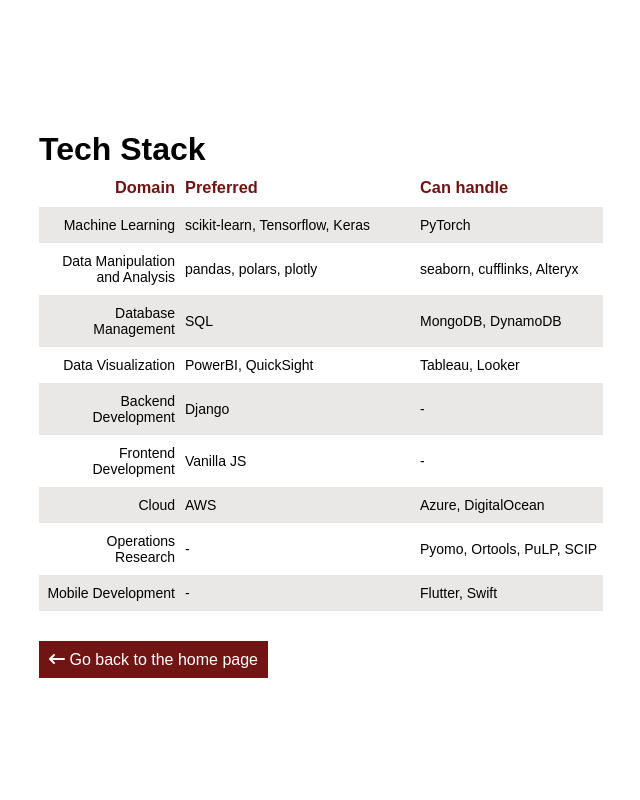
After one commit to mpospirit/cgcom, a Django app: template core/templates/techstack.html in a window 1280 px wide. The commit adds this page. Shown: the whole page, without its empty margins (319-959 px from the left). Run offline with Django 4.2, Linux system fonts and the light colour scheme; the template is opened without the code that fills it, so the values that code supplies are empty; some libraries are stand-ins or nearby versions.

Commit message:
Created bash script for environment variables and added Tech Stack

```diff
--- a/core/templates/about.html
+++ b/core/templates/about.html
@@ -10,7 +10,7 @@
     <script src="https://kit.fontawesome.com/ac3cf26ac3.js" crossorigin="anonymous"></script>
     <link rel="icon" type="image/x-icon" href="{% static 'img/favicon.png' %}">
 
-    <title>Çağrı Gökpunar - Blog</title>
+    <title>Çağrı Gökpunar - About</title>
     <meta name="description" content="Çağrı Gökpunar's personal website.">
     <meta name="keywords" content="Çağrı Gökpunar, Çağrı, Gökpunar, cagrigokpunar, cagri, gokpunar, cagri gokpunar">
     <meta name="author" content="Çağrı Gökpunar">
--- /dev/null
+++ b/core/templates/techstack.html
@@ -0,0 +1,104 @@
+{% load static %}
+
+<!DOCTYPE html>
+<html lang="en">
+
+<head>
+    <meta charset="UTF-8">
+    <meta name="viewport" content="width=device-width, initial-scale=1.0">
+    <link rel="stylesheet" href="{% static 'css/style.css' %}">
+    <script src="https://kit.fontawesome.com/ac3cf26ac3.js" crossorigin="anonymous"></script>
+    <link rel="icon" type="image/x-icon" href="{% static 'img/favicon.png' %}">
+
+    <title>Çağrı Gökpunar - Tech Stack</title>
+    <meta name="description" content="Çağrı Gökpunar's personal website.">
+    <meta name="keywords" content="Çağrı Gökpunar, Çağrı, Gökpunar, cagrigokpunar, cagri, gokpunar, cagri gokpunar">
+    <meta name="author" content="Çağrı Gökpunar">
+</head>
+
+
+<body>
+    <div class="wrapper">
+        <div style="text-align: left;">
+            <h1>Tech Stack</h1>
+            <style type="text/css">
+                .tg  {border:none;border-collapse:collapse;border-color:#ccc;border-spacing:0;}
+                .tg td{background-color:#fff;border-color:#ccc;border-style:solid;border-width:0px;
+                  font-family:Arial, sans-serif;font-size:14px;overflow:hidden;padding:10px 5px;word-break:normal;}
+                .tg th{background-color:#f0f0f0;border-color:#ccc;border-style:solid;border-width:0px;
+                  font-family:Arial, sans-serif;font-size:14px;font-weight:normal;overflow:hidden;padding:10px 5px;word-break:normal;}
+                .tg .tg-baqh{text-align:left;vertical-align:center}
+                .tg .tg-t6mk{background-color:#e9e8e6;text-align:right;vertical-align:center}
+                .tg .tg-i6kb{background-color:#e9e8e6;text-align:left;vertical-align:center}
+                .tg .tg-lqy6{text-align:right;vertical-align:center}
+                .tg .tg-0e1h{background-color:#ffffff;color:#701414;font-weight:bold;text-align:right;vertical-align:center}
+                .tg .tg-6ve6{background-color:#ffffff;color:#701414;font-weight:bold;text-align:left;vertical-align:center}
+                </style>
+                <table class="tg" style="table-layout: fixed; margin-bottom: 40px;">
+                <colgroup>
+                <col style="width: 141px">
+                <col style="width: 235px">
+                <col style="width: 188px">
+                </colgroup>
+                <thead>
+                  <tr>
+                    <th class="tg-0e1h"><h3>Domain</h3></th>
+                    <th class="tg-6ve6"><h3>Preferred</h3></th>
+                    <th class="tg-6ve6"><h3>Can handle</h3></th>
+                  </tr>
+                </thead>
+                <tbody>
+                  <tr>
+                    <td class="tg-t6mk">Machine Learning</td>
+                    <td class="tg-i6kb">scikit-learn, Tensorflow, Keras</td>
+                    <td class="tg-i6kb">PyTorch</td>
+                  </tr>
+                  <tr>
+                    <td class="tg-lqy6">Data Manipulation and Analysis</td>
+                    <td class="tg-baqh">pandas, polars, plotly</td>
+                    <td class="tg-baqh">seaborn, cufflinks, Alteryx</td>
+                  </tr>
+                  <tr>
+                    <td class="tg-t6mk">Database Management</td>
+                    <td class="tg-i6kb">SQL</td>
+                    <td class="tg-i6kb">MongoDB, DynamoDB</td>
+                  </tr>
+                  <tr>
+                    <td class="tg-lqy6">Data Visualization</td>
+                    <td class="tg-baqh">PowerBI, QuickSight</td>
+                    <td class="tg-baqh">Tableau, Looker</td>
+                  </tr>
+                  <tr>
+                    <td class="tg-t6mk">Backend Development</td>
+                    <td class="tg-i6kb">Django</td>
+                    <td class="tg-i6kb">-</td>
+                  </tr>
+                  <tr>
+                    <td class="tg-lqy6">Frontend Development</td>
+                    <td class="tg-baqh">Vanilla JS</td>
+                    <td class="tg-baqh">-</td>
+                  </tr>
+                  <tr>
+                    <td class="tg-t6mk">Cloud</td>
+                    <td class="tg-i6kb">AWS</td>
+                    <td class="tg-i6kb">Azure, DigitalOcean</td>
+                  </tr>
+                  <tr>
+                    <td class="tg-lqy6">Operations Research</td>
+                    <td class="tg-baqh">-</td>
+                    <td class="tg-baqh">Pyomo, Ortools, PuLP, SCIP</td>
+                  </tr>
+                  <tr>
+                    <td class="tg-t6mk">Mobile Development</td>
+                    <td class="tg-i6kb">-</td>
+                    <td class="tg-i6kb">Flutter, Swift</td>
+                  </tr>
+                </tbody>
+                </table>
+
+            <a href="{% url 'core:index' %}"
+                style="text-decoration: none; color: #ffffff; background-color: #701414; padding: 10px;"><i
+                    class="fa-solid fa-arrow-left-long" style="color: #ffffff;"></i> Go back to the home page</a>
+        </div>
+    </div>
+</body>
--- a/core/urls.py
+++ b/core/urls.py
@@ -9,6 +9,7 @@ urlpatterns = [
     path("about/", views.about, name="about"),
     # path("projects/", views.projects, name="projects"),
     # path("skills/", views.skills, name="skills"),
+    path("tech-stack/", views.tech_stack, name="tech_stack"),
     path("art/", views.art, name="art"),
     path("thesis/", views.thesis, name="thesis"),
     path("blog/", views.blog, name="blog"),
```
Also changed, not shown: core/templates/index.html (+11 -5 lines), core/templates/mobile/index.html (+11 -5 lines), core/templates/mobile/techstack.html (added, +116 -0 lines), core/views.py (+9 -0 lines), 1 other file.
